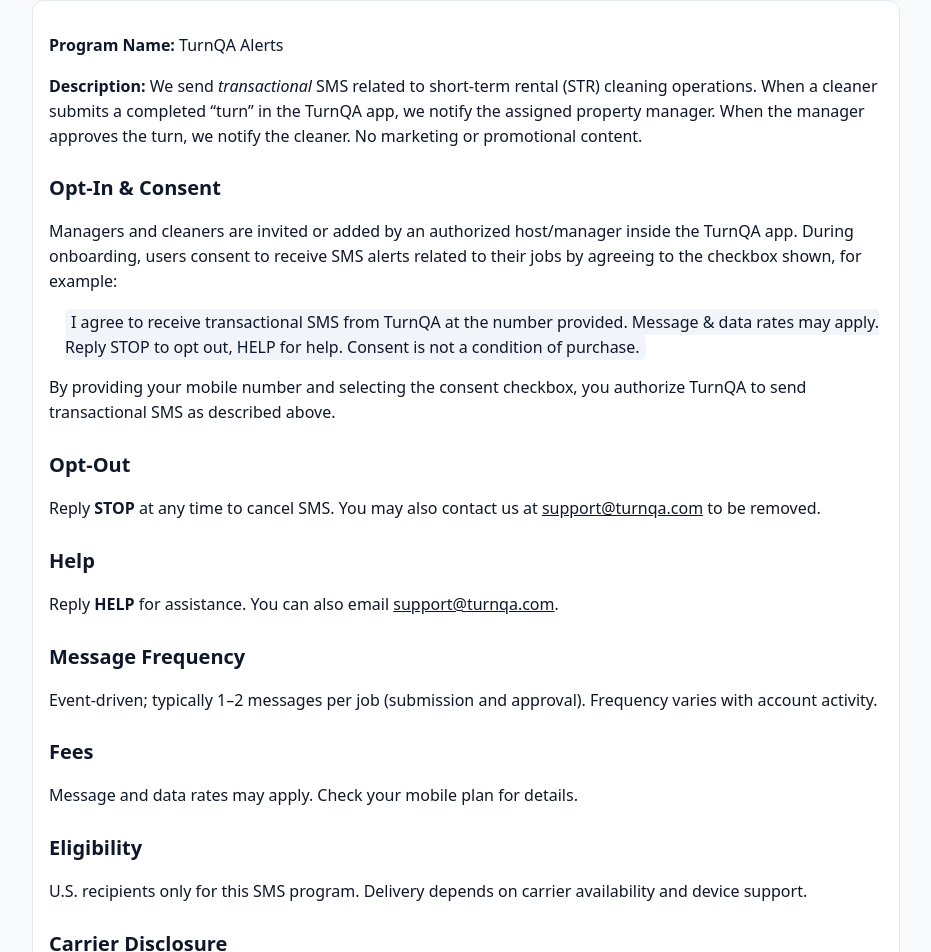
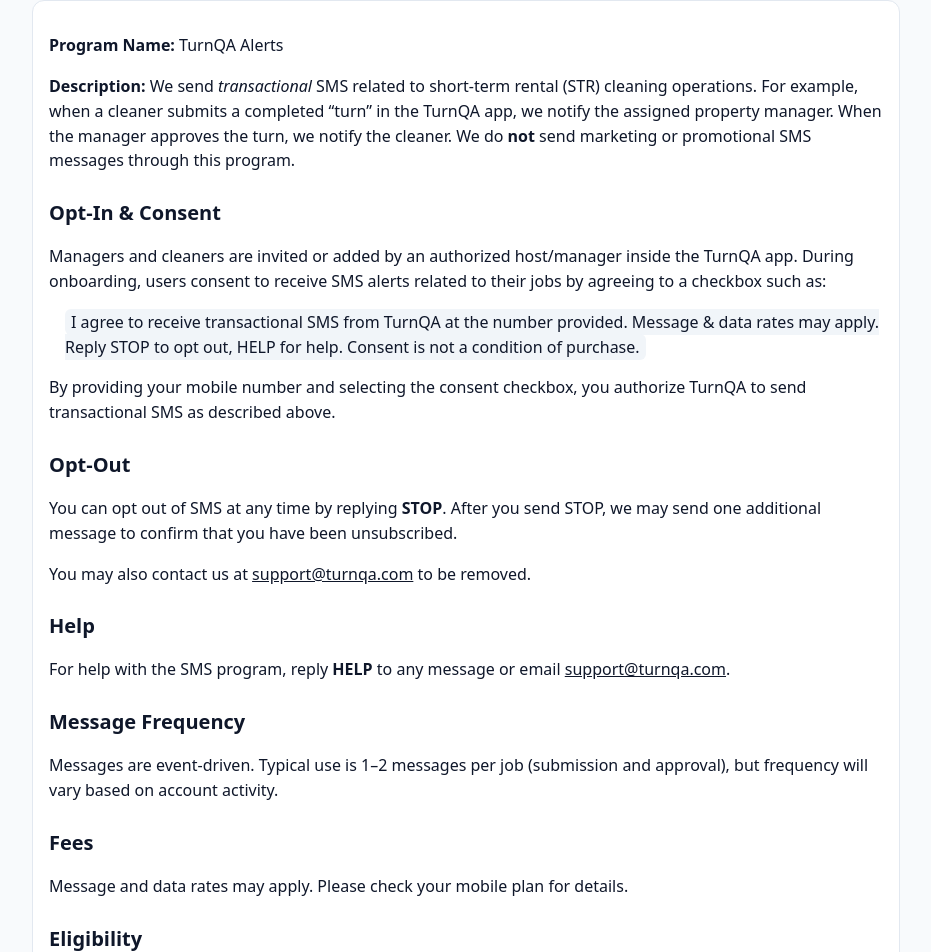
Before and after one commit to dmeadows001/turn-qa, a Next.js app: page /legal/sms-terms in a window 1280 px wide. Shown: the part 139-1091 px from the top of the page, without its empty margins (174-1105 px from the left). Built offline with nearby package versions, Linux system fonts and the light colour scheme.

Commit message:
Update sms-terms.js

```diff
--- a/pages/legal/sms-terms.js
+++ b/pages/legal/sms-terms.js
@@ -21,7 +21,10 @@ export default function SmsTerms() {
       <Head>
         <title>TurnQA SMS Terms &amp; Consent</title>
         <meta name="robots" content="noindex,nofollow" />
-        <meta name="description" content="TurnQA SMS terms, opt-in, opt-out, and consent details for transactional notifications." />
+        <meta
+          name="description"
+          content="TurnQA SMS terms, opt-in, opt-out, fees, and consent details for transactional notifications."
+        />
         <link rel="canonical" href="https://www.turnqa.com/legal/sms-terms" />
       </Head>
 
@@ -29,53 +32,81 @@ export default function SmsTerms() {
         <h1 style={h1}>TurnQA SMS Terms &amp; Consent</h1>
         <p style={small}>Effective date: {new Date().toISOString().slice(0, 10)}</p>
 
-        <div style={{...box, marginTop: 14}}>
-          <p><strong>Program Name:</strong> TurnQA Alerts</p>
-          <p><strong>Description:</strong> We send <em>transactional</em> SMS related to short-term rental (STR) cleaning operations.
-            When a cleaner submits a completed “turn” in the TurnQA app, we notify the assigned property manager.
-            When the manager approves the turn, we notify the cleaner. No marketing or promotional content.</p>
+        <div style={{ ...box, marginTop: 14 }}>
+          <p>
+            <strong>Program Name:</strong> TurnQA Alerts
+          </p>
+          <p>
+            <strong>Description:</strong> We send <em>transactional</em> SMS related to short-term
+            rental (STR) cleaning operations. For example, when a cleaner submits a completed “turn”
+            in the TurnQA app, we notify the assigned property manager. When the manager approves the
+            turn, we notify the cleaner. We do <strong>not</strong> send marketing or promotional
+            SMS messages through this program.
+          </p>
 
           <h2 style={h2}>Opt-In &amp; Consent</h2>
           <p>
-            Managers and cleaners are invited or added by an authorized host/manager inside the TurnQA app. During onboarding,
-            users consent to receive SMS alerts related to their jobs by agreeing to the checkbox shown, for example:
+            Managers and cleaners are invited or added by an authorized host/manager inside the
+            TurnQA app. During onboarding, users consent to receive SMS alerts related to their jobs
+            by agreeing to a checkbox such as:
           </p>
-          <p style={{marginLeft:16}}>
+          <p style={{ marginLeft: 16 }}>
             <span style={code}>
-              I agree to receive transactional SMS from TurnQA at the number provided. Message &amp; data rates may apply.
-              Reply STOP to opt out, HELP for help. Consent is not a condition of purchase.
+              I agree to receive transactional SMS from TurnQA at the number provided. Message &amp;
+              data rates may apply. Reply STOP to opt out, HELP for help. Consent is not a condition
+              of purchase.
             </span>
           </p>
           <p>
-            By providing your mobile number and selecting the consent checkbox, you authorize TurnQA to send transactional SMS as described above.
+            By providing your mobile number and selecting the consent checkbox, you authorize TurnQA
+            to send transactional SMS as described above.
           </p>
 
           <h2 style={h2}>Opt-Out</h2>
-          <p>Reply <strong>STOP</strong> at any time to cancel SMS. You may also contact us at <a href="mailto:support@turnqa.com">support@turnqa.com</a> to be removed.</p>
+          <p>
+            You can opt out of SMS at any time by replying <strong>STOP</strong>. After you send
+            STOP, we may send one additional message to confirm that you have been unsubscribed.
+          </p>
+          <p>
+            You may also contact us at <a href="mailto:support@turnqa.com">support@turnqa.com</a> to
+            be removed.
+          </p>
 
           <h2 style={h2}>Help</h2>
-          <p>Reply <strong>HELP</strong> for assistance. You can also email <a href="mailto:support@turnqa.com">support@turnqa.com</a>.</p>
+          <p>
+            For help with the SMS program, reply <strong>HELP</strong> to any message or email{' '}
+            <a href="mailto:support@turnqa.com">support@turnqa.com</a>.
+          </p>
 
           <h2 style={h2}>Message Frequency</h2>
-          <p>Event-driven; typically 1–2 messages per job (submission and approval). Frequency varies with account activity.</p>
+          <p>
+            Messages are event-driven. Typical use is 1–2 messages per job (submission and approval),
+            but frequency will vary based on account activity.
+          </p>
 
           <h2 style={h2}>Fees</h2>
-          <p>Message and data rates may apply. Check your mobile plan for details.</p>
+          <p>Message and data rates may apply. Please check your mobile plan for details.</p>
 
           <h2 style={h2}>Eligibility</h2>
-          <p>U.S. recipients only for this SMS program. Delivery depends on carrier availability and device support.</p>
+          <p>
+            This SMS program is intended for U.S. recipients only. Delivery depends on your mobile
+            carrier and device capabilities.
+          </p>
 
           <h2 style={h2}>Carrier Disclosure</h2>
-          <p>Carriers are not liable for delayed or undelivered messages.</p>
+          <p>Mobile carriers are not liable for delayed or undelivered messages.</p>
 
           <h2 style={h2}>Privacy</h2>
           <p>
-            We respect your privacy. See our <a href="/legal/privacy">Privacy Policy</a> to learn how we handle information.
+            We respect your privacy. See our{' '}
+            <a href="/legal/privacy">Privacy Policy</a> for information about how we collect and use
+            data.
           </p>
 
           <h2 style={h2}>Contact</h2>
           <p>
-            TurnQA, Inc. (or applicable business entity) — <a href="mailto:support@turnqa.com">support@turnqa.com</a>
+            TurnQA, Inc. (or applicable business entity) —{' '}
+            <a href="mailto:support@turnqa.com">support@turnqa.com</a>
           </p>
         </div>
       </main>
```
